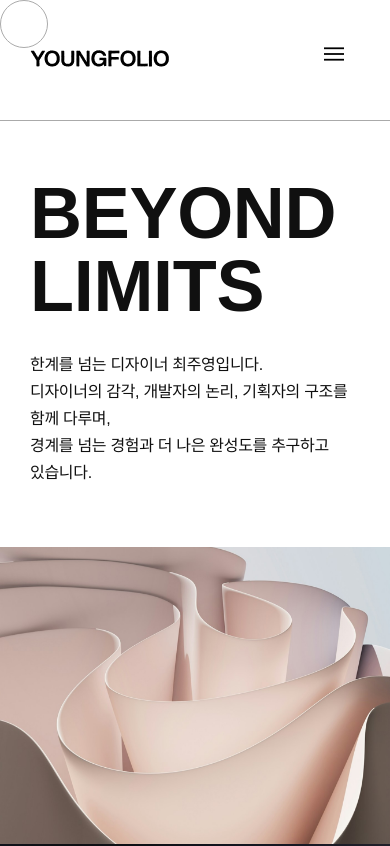
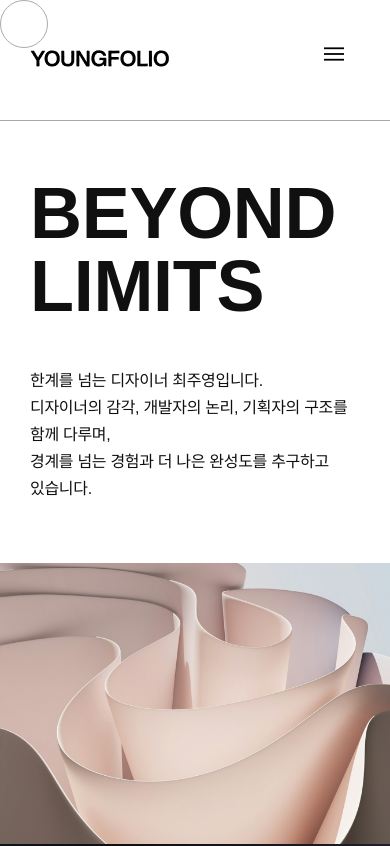
Before and after one commit to JUYOUNG0728/youngfolio, a Next.js app: page / in a window 390 px wide. Shown: the top 846 px of the page. Built offline with nearby package versions, Linux system fonts and the light colour scheme.

Commit message:
style: 비주얼 간격 재조정

```diff
--- a/components/Main/VisualSection.tsx
+++ b/components/Main/VisualSection.tsx
@@ -17,7 +17,7 @@ export default function VisualSection({ sectionStyle }: VisualSectionProps) {
     <section className="w-full h-screen text-black bg-white pt-[120px] xl:pt-[150px]">
       <div className="h-full flex flex-col relative border-t border-gray-30 md:flex-row">
         <div
-          className={`w-full h-full flex flex-col gap-8 py-[60px] md:gap-11 md:py-[80px] lg:w-1/2 lg:justify-between lg:h-full xl:py-[100px] ${horizontalPaddingStyle}`}
+          className={`w-full h-full flex flex-col gap-12 py-[60px] md:gap-16 md:py-[80px] lg:w-1/2 lg:justify-between lg:h-full xl:py-[100px] ${horizontalPaddingStyle}`}
         >
           {screenWidth >= 768 && (
             <div className="absolute bottom-[5vh] left-[36px] flex flex-col items-center animate-bounce gap-9 lg:gap-11 lg:right-[51%] lg:left-auto xl:gap-14">
```
